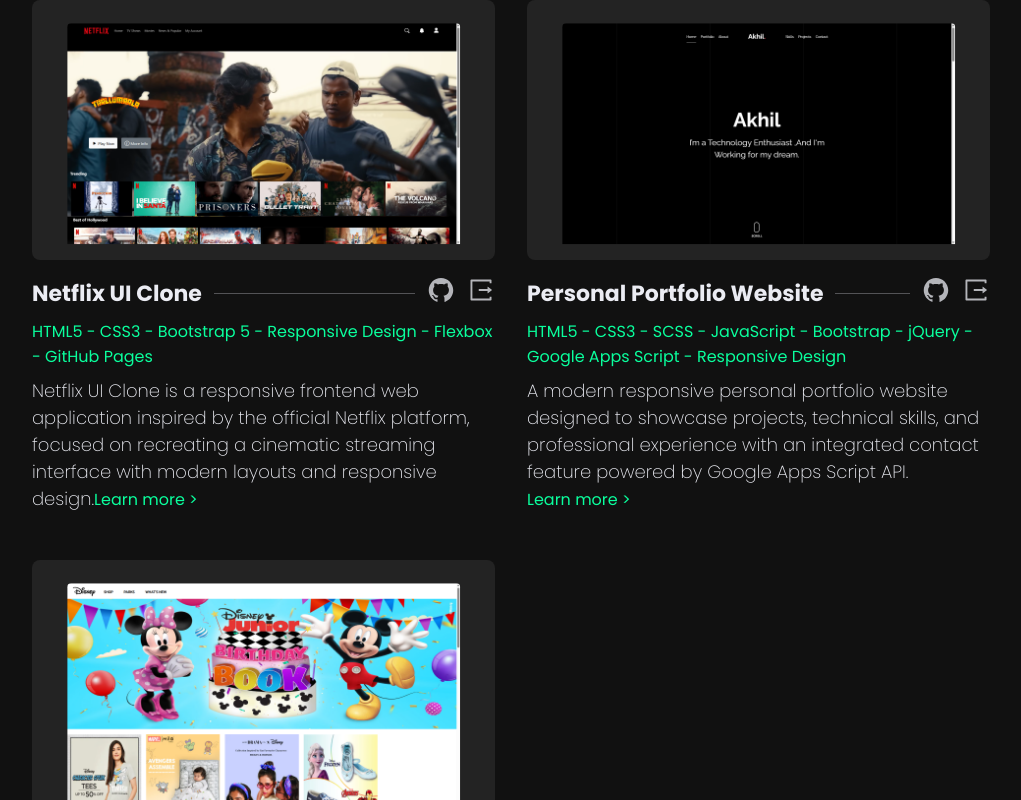
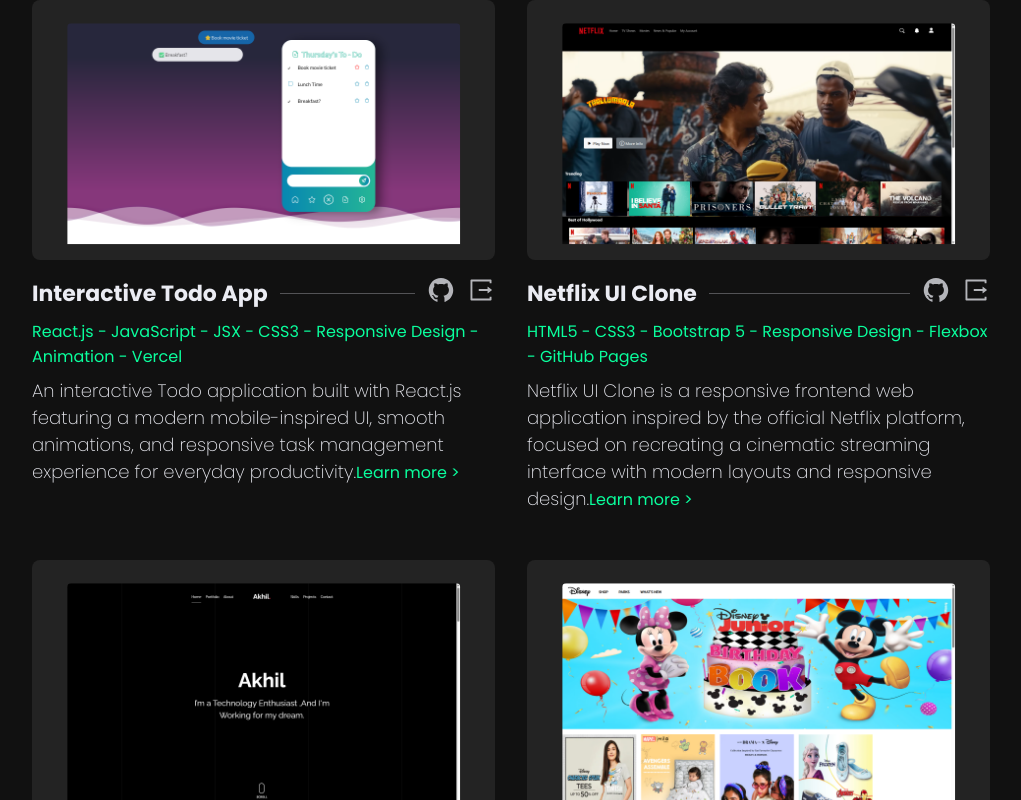
Before and after one commit to akhil-haridas/resume-portfolio, a React (Create React App) app: page / in a window 1280 px wide. Shown: the part 2777-3577 px from the top of the page, without its empty margins (159-1180 px from the left). Built offline with nearby package versions, Linux system fonts and the light colour scheme.

Commit message:
added todo app

```diff
--- a/src/sections/Projects.jsx
+++ b/src/sections/Projects.jsx
@@ -5,8 +5,8 @@
 import disneyClone from "../assets/disneyClone.png";
 import Portfolio from "../assets/Portfolio.png";
 import netflixClone from "../assets/netflixClone.png";
+import todoApp from "../assets/todoApp.png";
 import community from "../assets/Guide-Community.png";
-
 
 const projects = [
   {
@@ -45,6 +45,25 @@
       "➔ Utilized MongoDB for the database, ensuring efficient data management",
       "➔ Enhanced visual aesthetics by utilizing Sharp and Jimp for image cropping.Generated sales reports in HTML to PDF format for effective data analysis.",
       "➔ Hosted the project on AWS EC2, ensuring reliable and scalable deployment.",
+    ],
+  },
+  {
+    name: "Interactive Todo App",
+    imageSrc: todoApp,
+    githubLink: "https://github.com/akhil-haridas",
+    liveProjectLink: "https://akhil-todo-list.vercel.app",
+    techStack:
+      "React.js - JavaScript - JSX - CSS3 - Responsive Design - Animation - Vercel",
+    description:
+      "An interactive Todo application built with React.js featuring a modern mobile-inspired UI, smooth animations, and responsive task management experience for everyday productivity.",
+    features: [
+      "➔ Developed a dynamic Todo application using React.js with component-based architecture.",
+      "➔ Designed an interactive mobile-style user interface with smooth animations and modern layouts.",
+      "➔ Implemented task creation, deletion, and status management with real-time UI updates.",
+      "➔ Built responsive screens optimized for both mobile and desktop experiences.",
+      "➔ Added engaging transitions and interactive effects for improved user experience.",
+      "➔ Structured reusable React components with clean state management practices.",
+      "➔ Deployed the application on Vercel for fast and reliable accessibility.",
     ],
   },
   {
```
Also changed, not shown: src/assets/todoApp.png (added).
